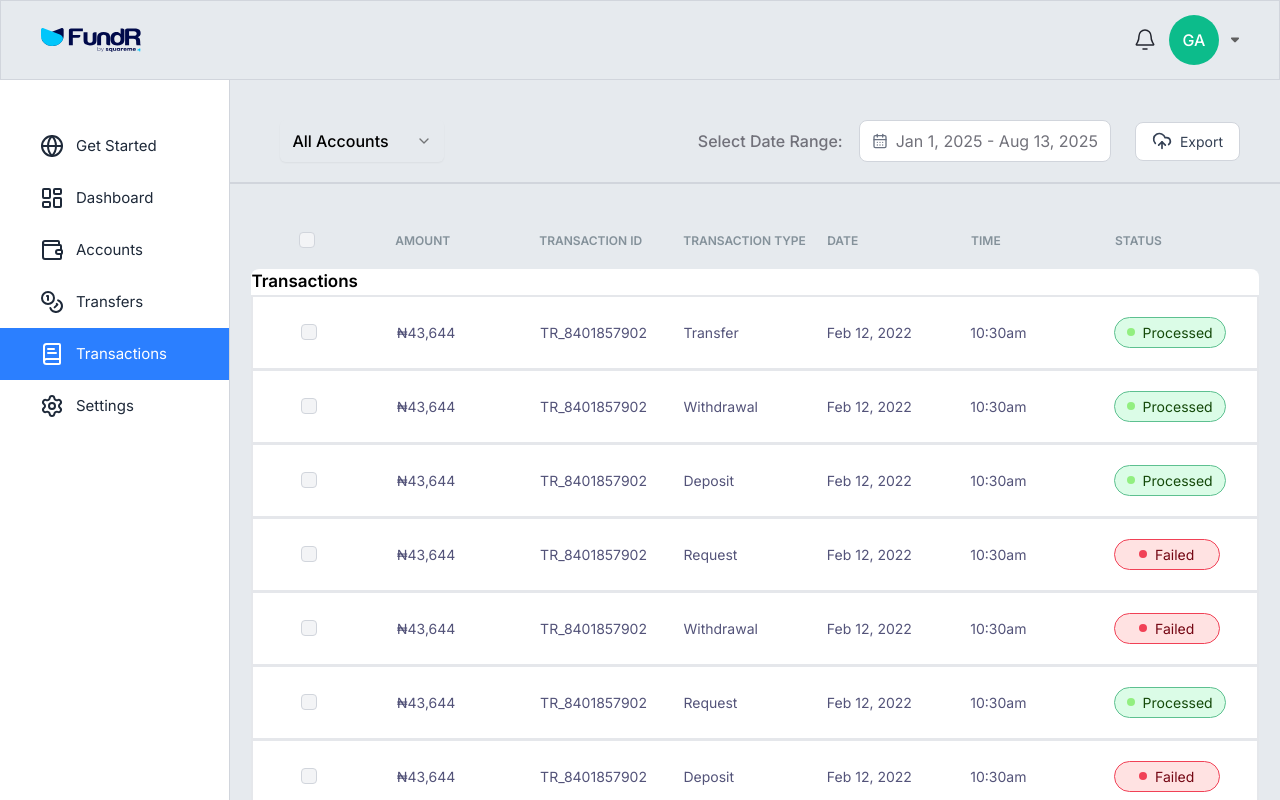
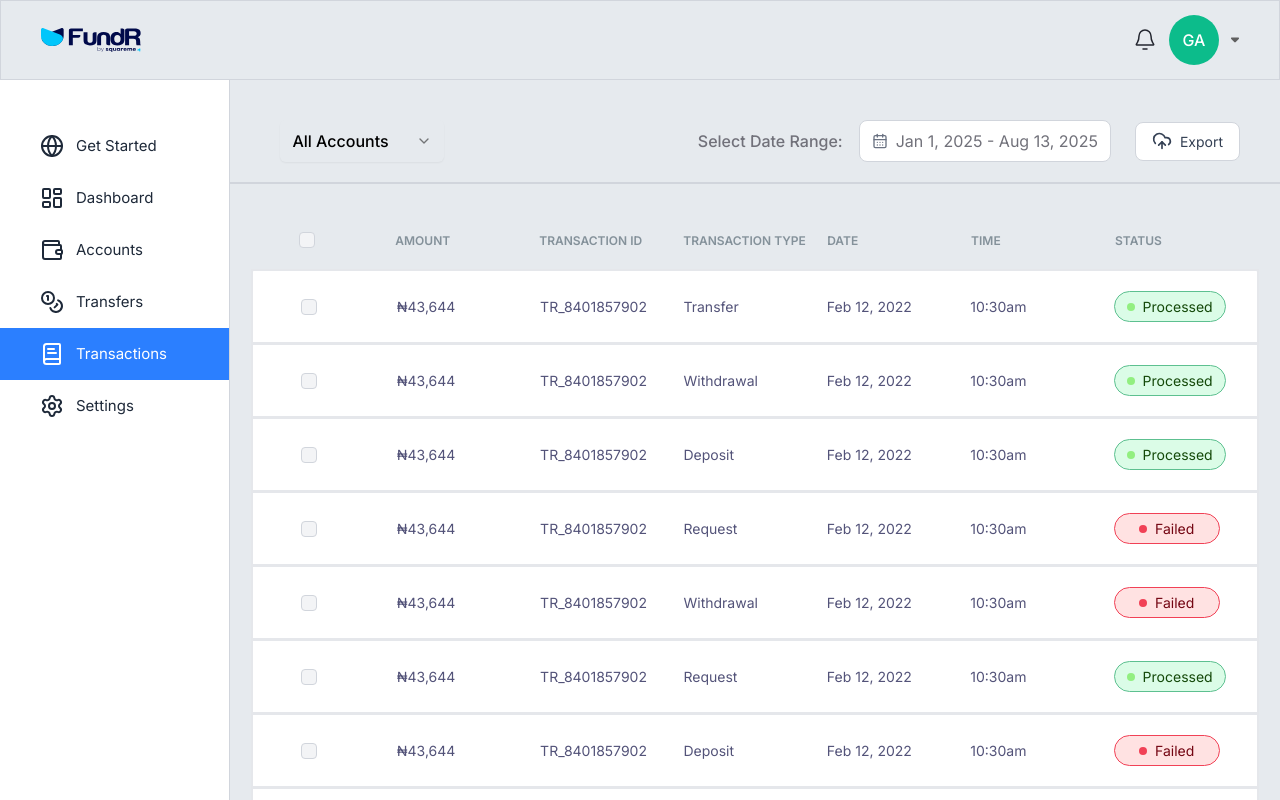
Before and after one commit to chibokaxavier/squareme, a Next.js app: page /Transactions in a window 1280 px wide. Shown: the top 800 px of the page. Built offline with nearby package versions, Linux system fonts and the light colour scheme.

Commit message:
quick fix

```diff
--- a/app/Transactions/page.tsx
+++ b/app/Transactions/page.tsx
@@ -117,7 +117,7 @@ const Page = () => {
           </div>
 
           <div className="bg-white rounded-lg text-[14px] text-[#535379]">
-            <p className="font-semibold text-[17px] text-black">Transactions</p>
+            <p className="font-semibold block lg:hidden text-[17px] text-black">Transactions</p>
             {currentRows.map((invoice, i) => (
               <div
                 key={i}
```
